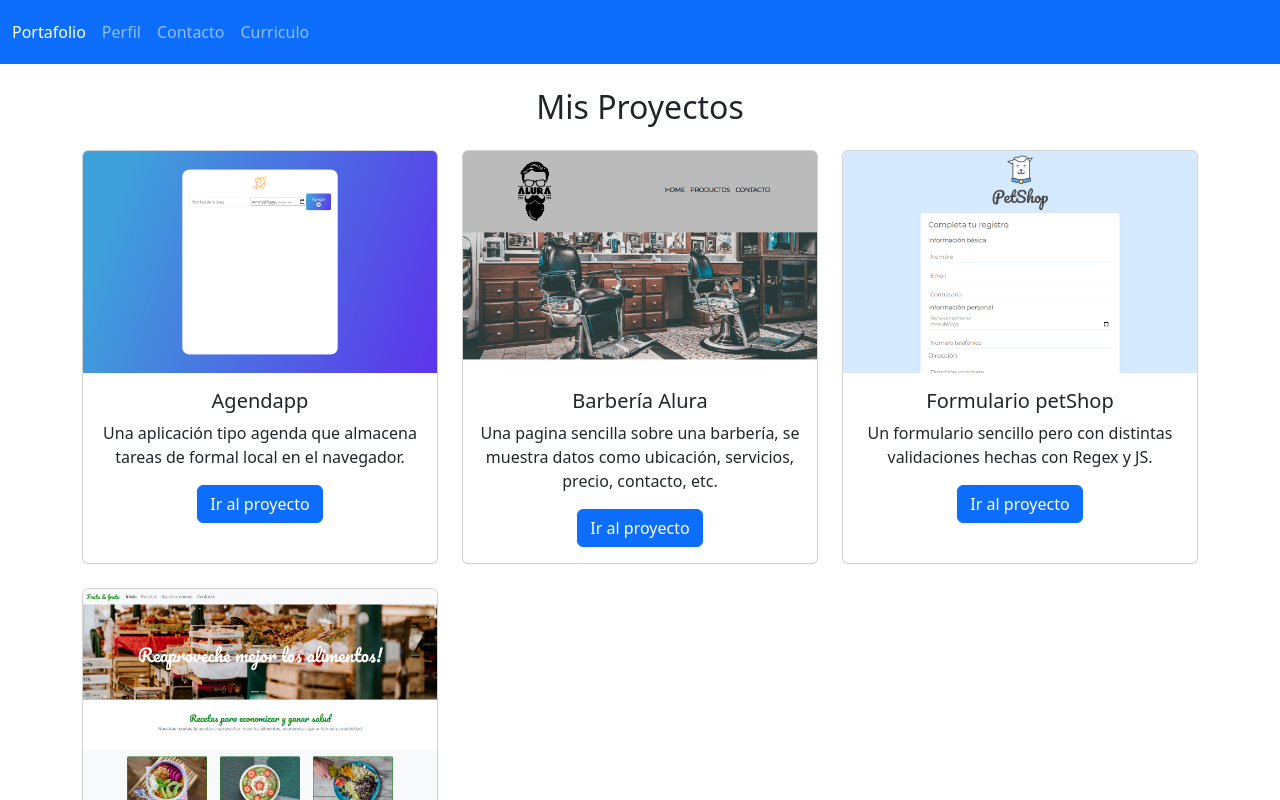
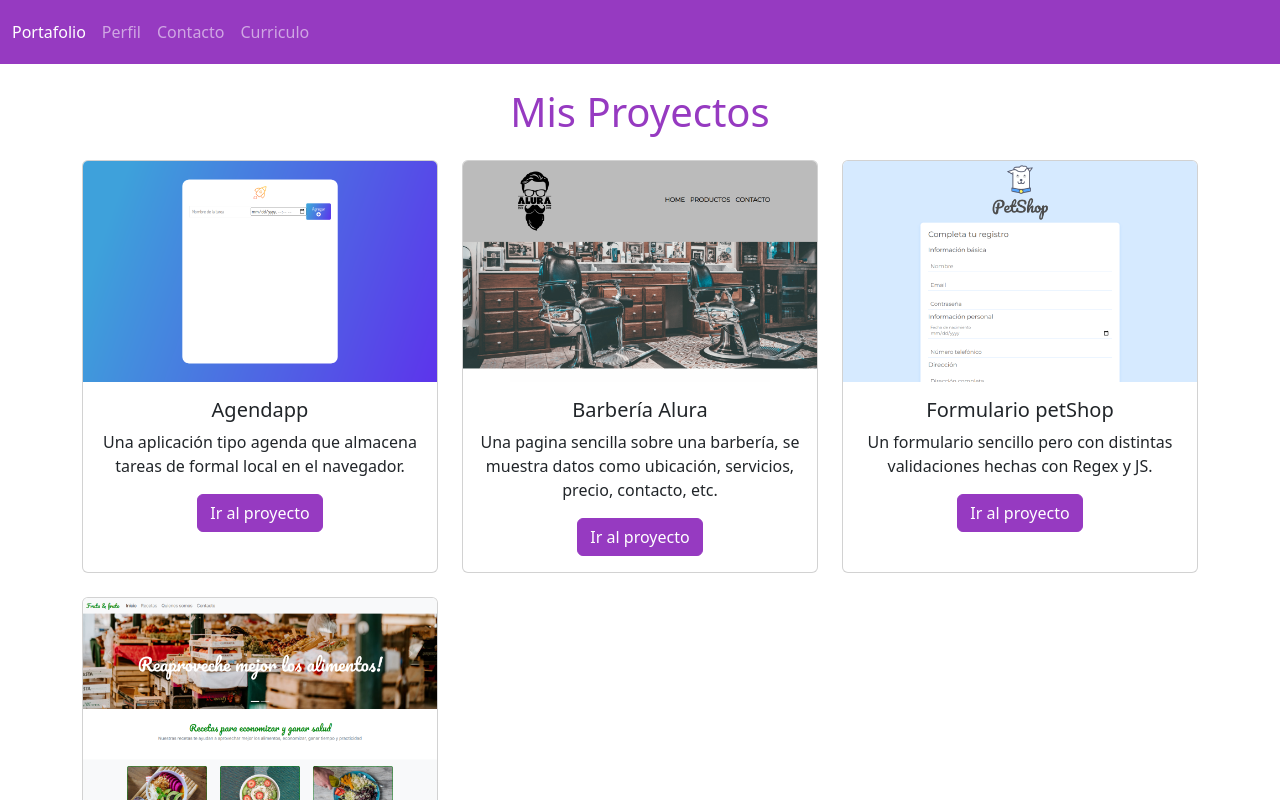
Before and after one commit to Pabloamedias/portfolio-react-ts, a React (Vite) app: page / in a window 1280 px wide. Shown: the top 800 px of the page. Built offline with nearby package versions, Linux system fonts and the light colour scheme.

Commit message:
Added a css styles, added new classes to the components

```diff
--- /dev/null
+++ b/src/assets/styles.css
@@ -0,0 +1,19 @@
+.font-purple {
+    color: rgb(150, 58, 193);
+}
+
+.bg-purple {
+    background-color: rgb(150, 58, 193) ;
+}
+
+.btn-purple {
+    color: #fff;
+    background-color: rgb(150, 58, 193);
+    border-color: rgb(150, 58, 193) ;
+
+}
+.btn-purple:hover {
+    color:#fff;
+    background-color: rgb(105, 40, 135);
+    border-color: rgb(105, 40, 135);
+}
--- a/src/components/Footer.tsx
+++ b/src/components/Footer.tsx
@@ -1,7 +1,8 @@
+import  "../assets/styles.css"
 
 const Footer = () => {
   return (
-    <div className="navbar navbar-expand-lg bg-primary" >
+    <div className="navbar navbar-expand-lg bg-purple" >
       <div className="container text-center justify-content-center">
         <h6 style={{color: "white"}}>Esta pagina es un proyecto más de mi portafolios - 2024</h6>
       </div>
--- a/src/components/Navbar.tsx
+++ b/src/components/Navbar.tsx
@@ -1,8 +1,9 @@
 import { NavLink } from "react-router-dom";
+import  "../assets/styles.css"
 
 const Navbar = () => {
   return (
-    <div className="navbar navbar-expand-lg bg-primary" data-bs-theme="dark">
+    <div className="navbar navbar-expand-lg bg-purple" data-bs-theme="dark">
       <ul className="navbar-nav m-1">
         <li className="nav-item ">
           <NavLink className="nav-link" to={"/"}>
--- a/src/components/Project.tsx
+++ b/src/components/Project.tsx
@@ -1,4 +1,5 @@
 import { DataProject } from "../interface";
+import  "../assets/styles.css"
 
 interface Props {
   project: DataProject;
@@ -16,7 +17,7 @@ const Project = ({ project }: Props) => {
             <a
               href={project.urlGithub}
               target="_blank"
-              className="btn btn-primary  "
+              className="btn btn-purple"
             >
               Ir al proyecto
             </a>
--- a/src/pages/Index.tsx
+++ b/src/pages/Index.tsx
@@ -1,13 +1,13 @@
 import ListOfProjects from "../components/ListOfProjects";
 import actualProjects from "../utils/actualProjects";
-const Index = () =>{
-    return (
-        <>
-                <h2 className="text-center m-4">Mis Proyectos</h2>
-        <ListOfProjects projects={actualProjects}  />
-        </>
-
-    )
-}
+import  "../assets/styles.css"
+const Index = () => {
+  return (
+    <>
+      <h1 className="text-center m-4 font-purple">Mis Proyectos</h1>
+      <ListOfProjects projects={actualProjects} />
+    </>
+  );
+};
 
 export default Index;
```
